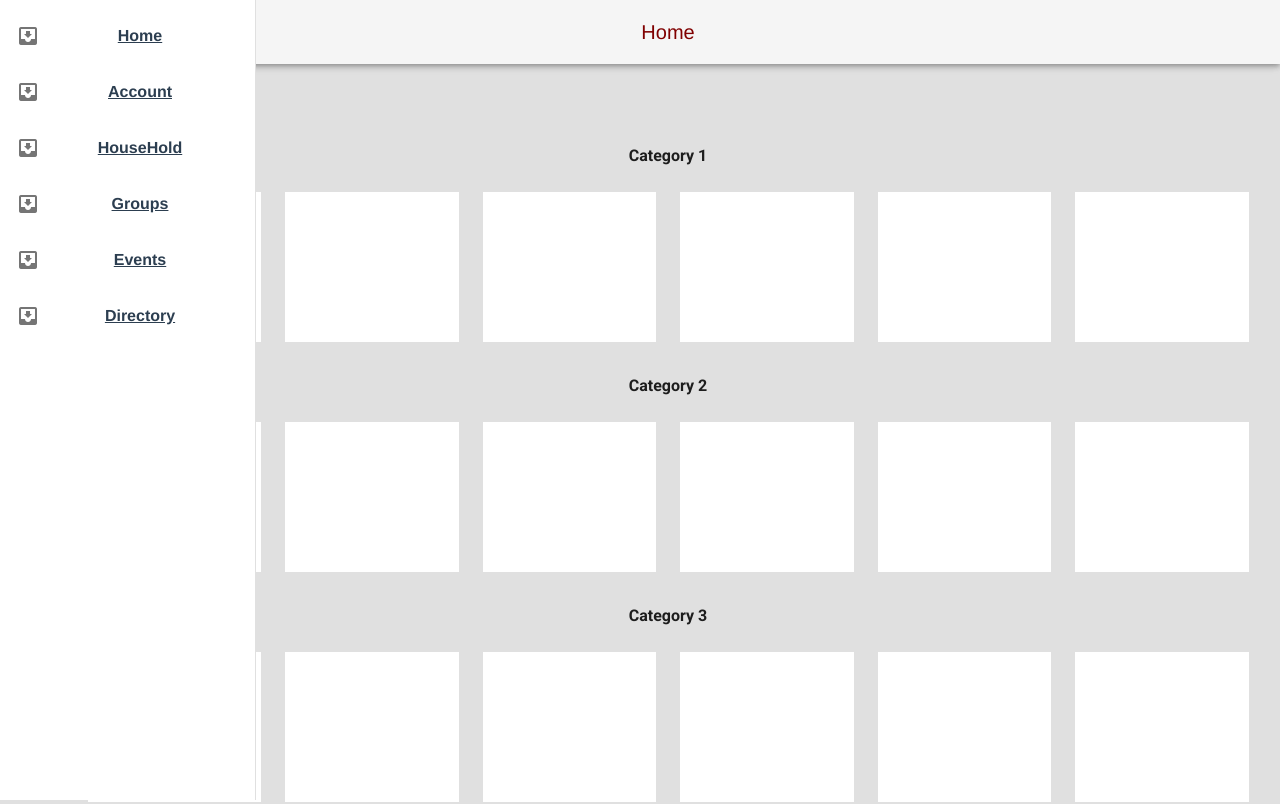
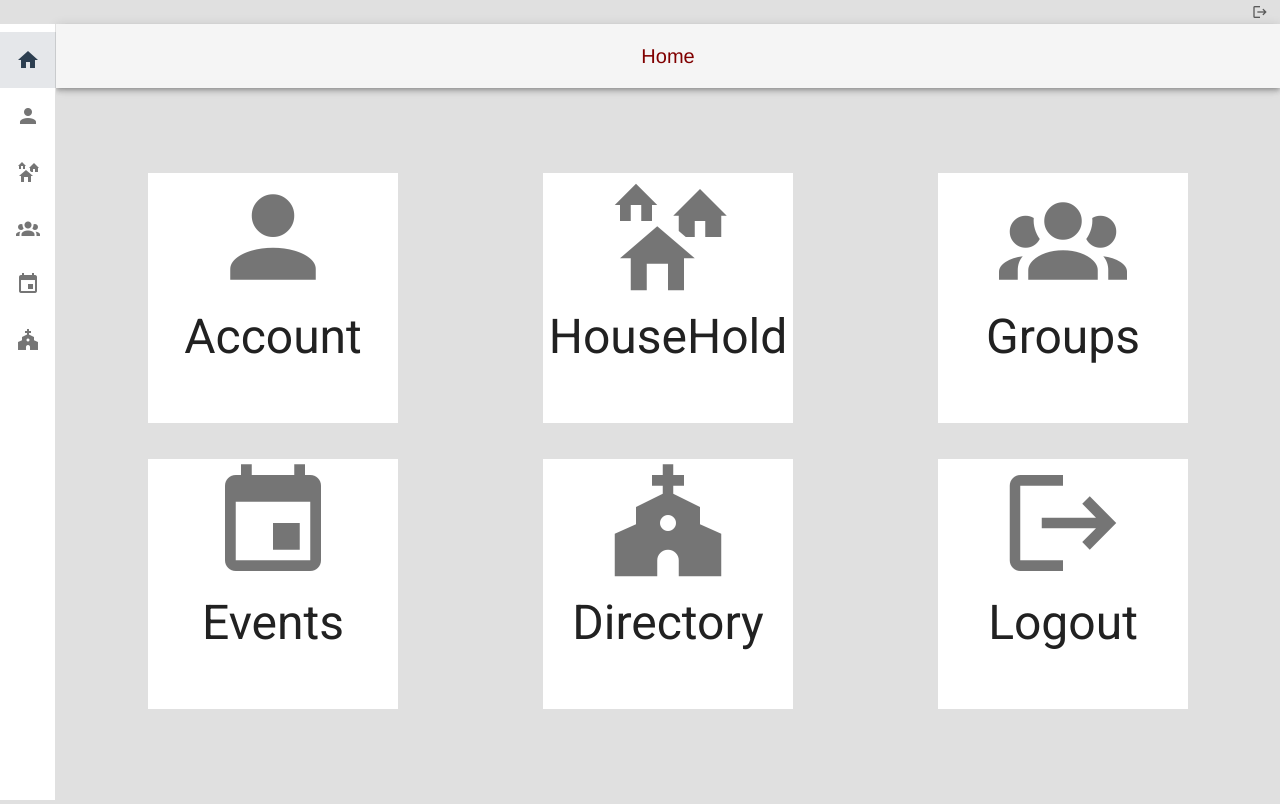
Before and after one commit to tylerdavidjoy/SEV-Project-Vue, a Vue app: page /#/ in a window 1280 px wide. Shown: the top 804 px of the page. Built offline with nearby package versions, Linux system fonts and the light colour scheme.

Commit message:
Got Home Page Layout Made

```diff
--- a/src/App.vue
+++ b/src/App.vue
@@ -12,13 +12,13 @@
             <v-list-item
               v-for="tab in tabs"
               v-bind:key="tab.icon"
-              link>
+              router :to="tab.path">
               <v-list-item-icon>
                 <v-icon>{{ tab.icon }}</v-icon>
               </v-list-item-icon>
 
               <v-list-item-content>
-                <router-link :to="tab.path"> {{ tab.text }} </router-link>
+                <v-list-item-title>{{ tab.text }}</v-list-item-title>
               </v-list-item-content>
             </v-list-item>
           </v-list>
@@ -55,12 +55,12 @@
     data: () => ({
     drawer: null,
     tabs:[
-    {icon:'mdi-inbox-arrow-down',text:'Home', path:'/'},
-    {icon:'mdi-inbox-arrow-down',text:'Account', path:'/account'},
-    {icon:'mdi-inbox-arrow-down',text:'HouseHold', path:'/household'},
-    {icon:'mdi-inbox-arrow-down',text:'Groups', path:'/groups'},
-    {icon:'mdi-inbox-arrow-down',text:'Events', path:'/events'},
-    {icon:'mdi-inbox-arrow-down',text:'Directory', path:'/directory'},
+    {icon:'mdi-home',text:'Home', path:'/'},
+    {icon:'mdi-account',text:'Account', path:'/account'},
+    {icon:'mdi-home-group',text:'HouseHold', path:'/household'},
+    {icon:'mdi-account-group',text:'Groups', path:'/groups'},
+    {icon:'mdi-calendar',text:'Events', path:'/events'},
+    {icon:'mdi-church',text:'Directory', path:'/directory'},
 
     ],
 
--- a/src/views/Home.vue
+++ b/src/views/Home.vue
@@ -1,36 +1,23 @@
 <template>
   <v-app id="inspire">
-    <!-- <v-system-bar app>
+    <v-system-bar app>
       <v-spacer></v-spacer>
 
-      <v-icon>mdi-square</v-icon>
-
-      <v-icon>mdi-circle</v-icon>
-
-      <v-icon>mdi-triangle</v-icon>
-    </v-system-bar> -->
+      <v-icon>mdi-logout</v-icon>
+    </v-system-bar>
 
     <v-main class="grey lighten-2">
       <v-container>
         <v-row>
-          <template v-for="n in 4">
-            <v-col
-              :key="n"
-              class="mt-2"
-              cols="12"
-            >
-              <strong>Category {{ n }}</strong>
-            </v-col>
+              <v-col v-for="tab in tabs" v-bind:key="tab.icon" :link="tab.path" cols="auto" md="4" lg="4" xl="4">
+                  <button @click="$router.push(tab.path)">
+                    <v-sheet  height="250" width="250">
+                      <div style="margin-top:5%; background-color:white;"><v-icon size="800%">{{tab.icon}}</v-icon></div>
+                      <div style="font-size:300%">{{tab.text}}</div>
+                    </v-sheet>
+                  </button>
 
-            <v-col
-              v-for="j in 6"
-              :key="`${n}${j}`"
-              cols="6"
-              md="2"
-            >
-              <v-sheet height="150"></v-sheet>
-            </v-col>
-          </template>
+              </v-col>
         </v-row>
       </v-container>
     </v-main>
@@ -42,14 +29,13 @@
     data: () => ({
     drawer: null,
     tabs:[
-    {icon:'mdi-inbox-arrow-down',text:'Home', path:'/'},
-    {icon:'mdi-inbox-arrow-down',text:'Account', path:'/account'},
-    {icon:'mdi-inbox-arrow-down',text:'HouseHold', path:'/household'},
-    {icon:'mdi-inbox-arrow-down',text:'Groups', path:'/groups'},
-    {icon:'mdi-inbox-arrow-down',text:'Events', path:'/events'},
-    {icon:'mdi-inbox-arrow-down',text:'Directory', path:'/directory'}
+    {icon:'mdi-account',text:'Account', path:'/account'},
+    {icon:'mdi-home-group',text:'HouseHold', path:'/household'},
+    {icon:'mdi-account-group',text:'Groups', path:'/groups'},
+    {icon:'mdi-calendar',text:'Events', path:'/events'},
+    {icon:'mdi-church',text:'Directory', path:'/directory'},
+    {icon:'mdi-logout',text:'Logout', path:'/logout'},
     ],
-
     }),
   }
 </script>
```
